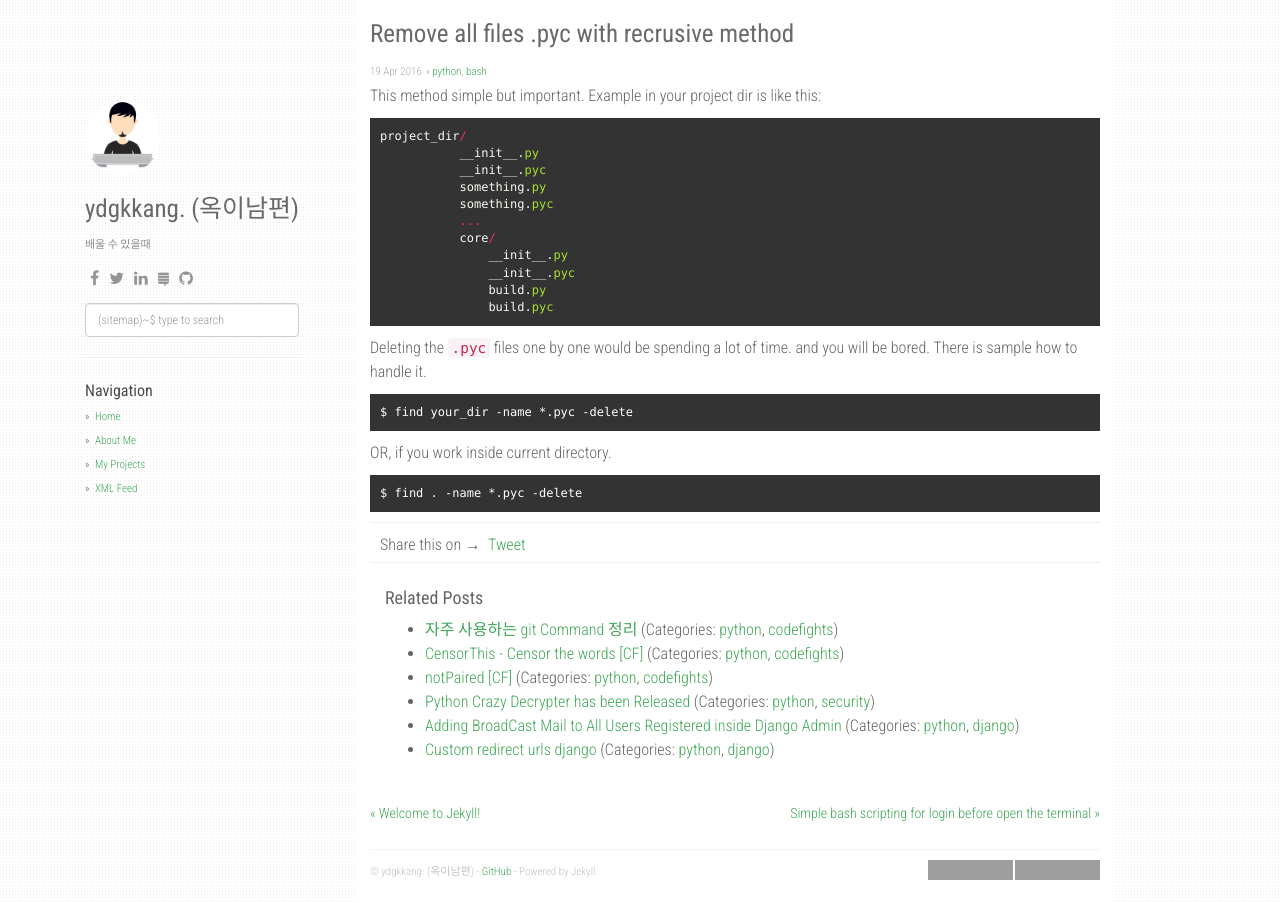
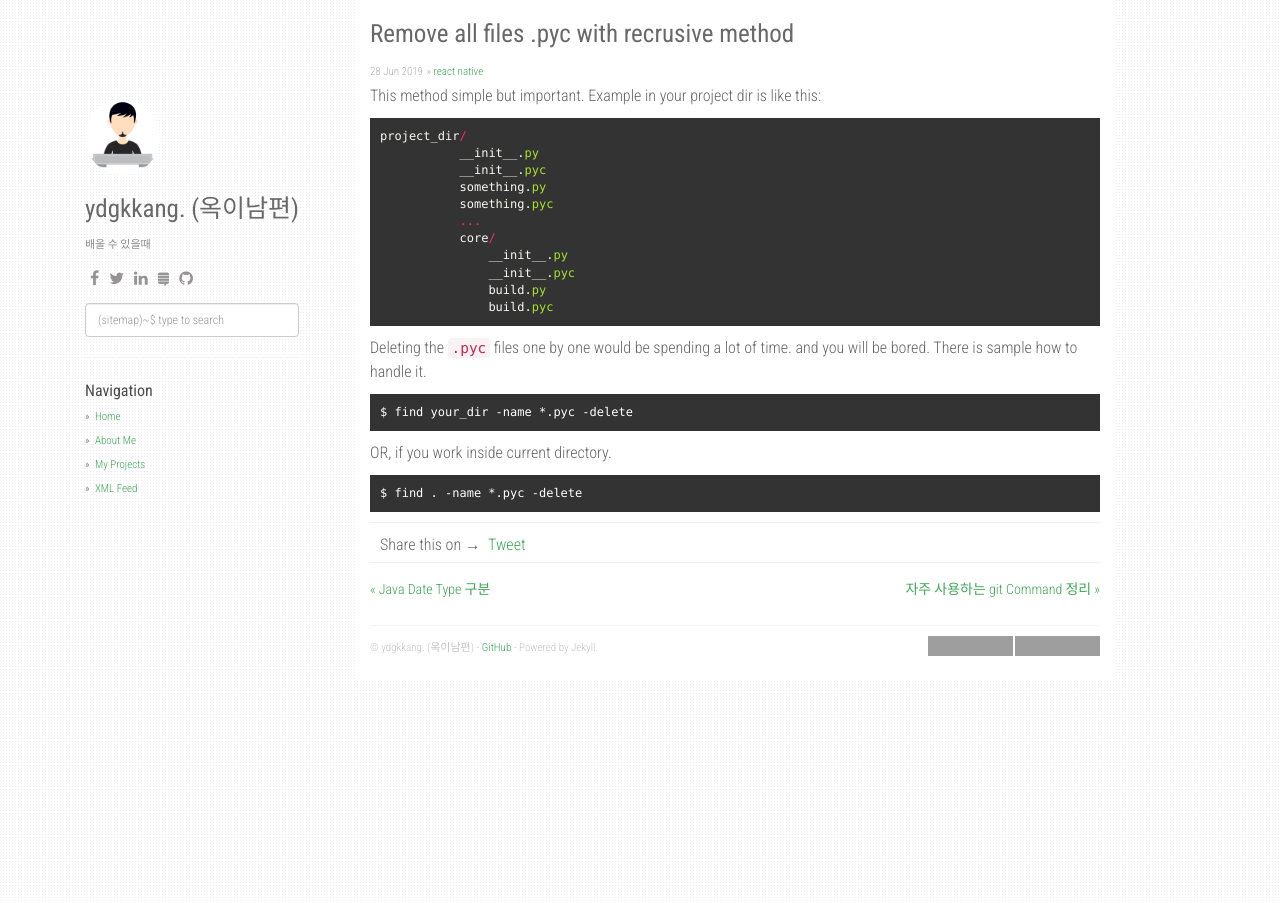
Before and after one commit to ydgkkang/ydgkkang.github.io, a Jekyll site: the page built from _posts/2016-04-19-remove-all-files-pyc-with-recrusive-method.markdown, in a window 1280 px wide. Built offline with Jekyll 4.4.1, drawn with Linux system fonts in a browser that asks for light colours; nearby versions of some CDN libraries; comment, search, counter and statistics services are not loaded; grey boxes are pictures that could not be loaded.

Commit message:
Update 2016-04-19-remove-all-files-pyc-with-recrusive-method.markdown

```diff
--- a/_posts/2016-04-19-remove-all-files-pyc-with-recrusive-method.markdown
+++ b/_posts/2016-04-19-remove-all-files-pyc-with-recrusive-method.markdown
@@ -1,8 +1,8 @@
 ---
 layout: post
 title:  "Remove all files .pyc with recrusive method"
-date:   2016-04-19 14:39:34 +0700
-categories: [python, bash]
+date:   2019-06-28 14:39:34 +0700
+categories: [react native]
 ---
 
 This method simple but important. Example in your project dir is like this:
```
